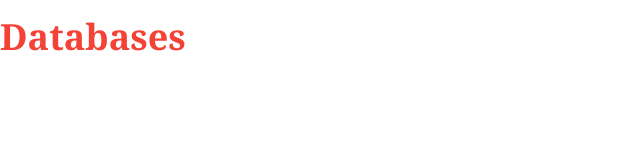
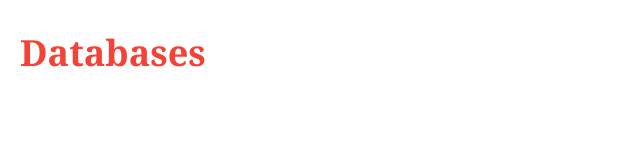
Before and after one commit to zhangyuan/databases, a website with bundled scripts: page src/index.html in a window 1280 px wide. Shown: the whole page, without its empty margins (0-640 px from the left). Built offline with nearby package versions, Linux system fonts and the light colour scheme.

Commit message:
fix pageHeader h1 class

```diff
--- a/src/index.html
+++ b/src/index.html
@@ -20,7 +20,7 @@
     <!-- endbuild -->
   </head>
   <body>
-    <h1>Databases</h1>
+    <header class="pageHeader"><h1>Databases</h1></header>
     <div id="dataBox"></div>
     <!-- build:babel -->
     <script src="javascripts/app/application.js" type="text/babel"></script>
--- a/src/stylesheets/application.css
+++ b/src/stylesheets/application.css
@@ -10,7 +10,7 @@ input:focus {
   color: #FF5722;
 }
 
-h1 {
+.pageHeader h1 {
   margin: 40px 20px;
   color: #F44336;
 }
```
